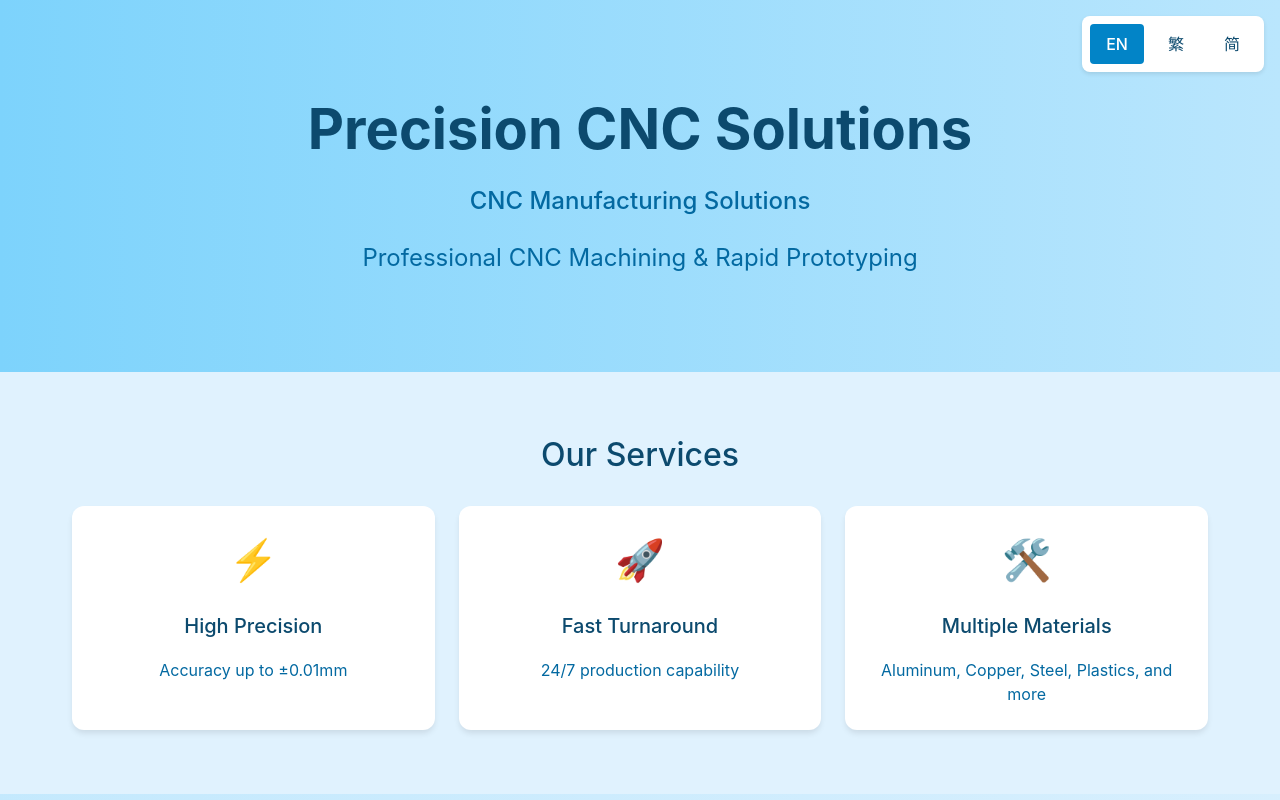
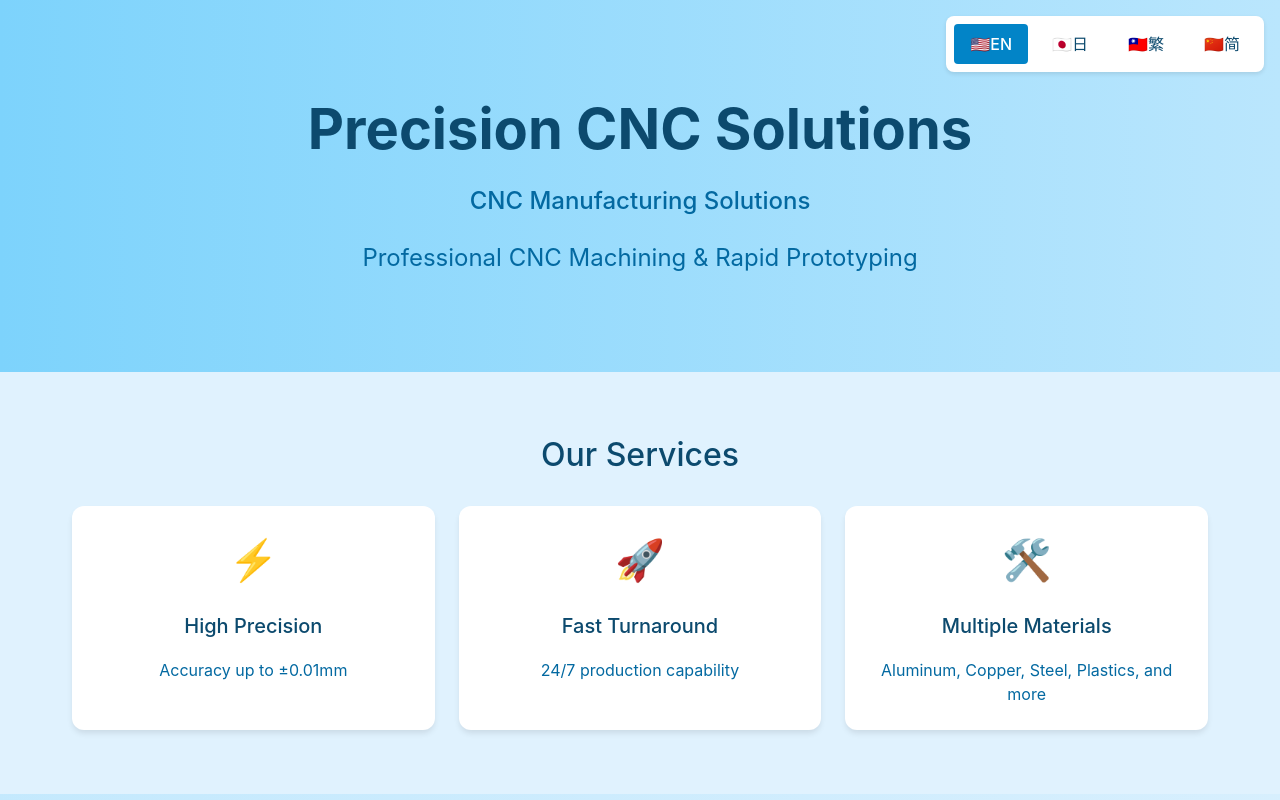
Before and after one commit to hanklikesmatcha/cnc-cost-analysis, a React (Vite) app in the folder frontend/: page / in a window 1280 px wide. Shown: the top 800 px of the page. Built offline with nearby package versions, Linux system fonts and the light colour scheme.

Commit message:
Add Japanese language support and enhance language switch component

```diff
--- a/frontend/src/components/LanguageSwitch.tsx
+++ b/frontend/src/components/LanguageSwitch.tsx
@@ -1,27 +1,34 @@
 import { useLanguage } from "../contexts/languageUtils";
+import type { Language } from "../contexts/languageUtils";
 
 export function LanguageSwitch() {
   const { language, setLanguage } = useLanguage();
+
+  const languages: {
+    code: Language;
+    name: string;
+    abbr: string;
+    flag: string;
+  }[] = [
+    { code: "en", name: "English", abbr: "EN", flag: "🇺🇸" },
+    { code: "ja", name: "日本語", abbr: "日", flag: "🇯🇵" },
+    { code: "zh-TW", name: "繁體中文", abbr: "繁", flag: "🇹🇼" },
+    { code: "zh-CN", name: "简体中文", abbr: "简", flag: "🇨🇳" },
+  ];
+
   return (
     <div className="language-switch">
-      <button
-        onClick={() => setLanguage("en")}
-        className={`language-button ${language === "en" ? "active" : ""}`}
-      >
-        EN
-      </button>
-      <button
-        onClick={() => setLanguage("zh-TW")}
-        className={`language-button ${language === "zh-TW" ? "active" : ""}`}
-      >
-        繁
-      </button>
-      <button
-        onClick={() => setLanguage("zh-CN")}
-        className={`language-button ${language === "zh-CN" ? "active" : ""}`}
-      >
-        简
-      </button>
+      {languages.map(({ code, name, abbr, flag }) => (
+        <button
+          key={code}
+          onClick={() => setLanguage(code)}
+          className={`language-button ${language === code ? "active" : ""}`}
+          title={name}
+        >
+          <span className="flag">{flag}</span>
+          {abbr}
+        </button>
+      ))}
     </div>
   );
 }
--- a/frontend/src/contexts/LanguageContext.tsx
+++ b/frontend/src/contexts/LanguageContext.tsx
@@ -12,6 +12,9 @@ export function LanguageProvider({ children }: { children: React.ReactNode }) {
     const lang = navigator.language.toLowerCase();
     if (lang.startsWith("zh")) {
       return lang.includes("tw") ? "zh-TW" : "zh-CN";
+    }
+    if (lang.startsWith("ja")) {
+      return "ja";
     }
     return "en";
   };
--- a/frontend/src/contexts/languageUtils.ts
+++ b/frontend/src/contexts/languageUtils.ts
@@ -1,7 +1,7 @@
 import { createContext, useContext } from "react";
 import { translations } from "../translations";
 
-export type Language = "en" | "zh-TW" | "zh-CN";
+export type Language = "en" | "zh-TW" | "zh-CN" | "ja";
 export type TranslationType = typeof translations.en;
 
 export interface LanguageContextType {
--- a/frontend/src/translations.ts
+++ b/frontend/src/translations.ts
@@ -75,6 +75,9 @@ export const translations = {
       steel1045: "Steel 1045",
       stainless304: "Stainless 304",
       stainless316: "Stainless 316",
+      aluminum: "Aluminum",
+      steel: "Steel",
+      titanium: "Titanium",
     },
     units: {
       metric: "Metric",
@@ -86,7 +89,8 @@ export const translations = {
         "The total surface area of the part in square millimeters/inches",
       centerOfMass: "The geometric center of the part's mass",
       processingTime:
-        "Estimated machining time based on part complexity and size",
+        "Estimated machining time based on material type and part geometry",
+      material: "Selected material for manufacturing",
     },
   },
   "zh-TW": {
@@ -163,6 +167,9 @@ export const translations = {
       steel1045: "1045 碳鋼",
       stainless304: "304 不鏽鋼",
       stainless316: "316 不鏽鋼",
+      aluminum: "鋁",
+      steel: "鋼",
+      titanium: "鈦",
     },
     units: {
       metric: "公制",
@@ -249,6 +256,9 @@ export const translations = {
       steel1045: "1045 碳钢",
       stainless304: "304 不锈钢",
       stainless316: "316 不锈钢",
+      aluminum: "铝",
+      steel: "钢",
+      titanium: "钛",
     },
     units: {
       metric: "公制",
@@ -261,4 +271,95 @@ export const translations = {
       processingTime: "基于零件复杂度和尺寸的估计加工时间",
     },
   },
+  ja: {
+    companyInfo: {
+      name: "精密CNCソリューションズ",
+      email: "szuhan.eng@gmail.com",
+      phone: "+886-2-6940310",
+      address: "台湾新北市汐止区福徳一路342巷一弄6号",
+    },
+    title: "CNC製造ソリューション",
+    subtitle: "プロフェッショナルCNC加工・試作",
+    uploadTitle: "即時見積もり",
+    uploadDescription: "CADファイルをアップロードして即時コスト分析",
+    uploadNew: "新規ファイルのアップロード",
+    dropzone: {
+      active: "📂 CADファイルをここにドロップ...",
+      inactive: "📂 CADファイルをドラッグ＆ドロップ、またはクリックして選択",
+      formats: "対応フォーマット：",
+    },
+    analysis: {
+      title: "部品分析",
+      originalGeometry: "元の形状",
+      convertedGeometry: "変換後の形状",
+      volume: "体積",
+      surfaceArea: "表面積",
+      centerOfMass: "重心",
+      processingTime: "推定加工時間",
+      minutes: "分",
+    },
+    cost: {
+      title: "コスト分析",
+      materialCosts: "材料費（概算）",
+      material: "材料",
+      weight: "重量 (g)",
+      cost: "コスト (USD)",
+      processingCosts: "加工費",
+      machineTime: "機械時間",
+      machineCost: "機械費用",
+      disclaimer:
+        "* コストは一般的な市場価格に基づく概算です。実際の価格は異なる場合があります。",
+    },
+    features: {
+      title: "サービス",
+      quality: {
+        title: "高精度",
+        description: "精度±0.01mmまで",
+      },
+      speed: {
+        title: "短納期",
+        description: "24時間365日生産体制",
+      },
+      materials: {
+        title: "多様な材料",
+        description: "アルミ、銅、鋼、プラスチックなど",
+      },
+    },
+    status: {
+      title: "状態",
+      refresh: "更新",
+      completed: "完了",
+      failed: "失敗",
+      processing: "処理中",
+      error: "エラー",
+    },
+    materials: {
+      pom: "POM（アセタール）",
+      pc: "PC（ポリカーボネート）",
+      abs: "ABS",
+      peek: "PEEK",
+      nylon: "ナイロン",
+      aluminum6061: "アルミニウム6061",
+      aluminum7075: "アルミニウム7075",
+      brass: "真鍮",
+      copper: "銅",
+      steel1045: "鋼1045",
+      stainless304: "ステンレス304",
+      stainless316: "ステンレス316",
+      aluminum: "アルミニウム",
+      steel: "鋼",
+      titanium: "チタン",
+    },
+    units: {
+      metric: "メートル法",
+      imperial: "インペリアル",
+    },
+    tooltips: {
+      volume: "部品の総体積（立方ミリメートル/インチ）",
+      surfaceArea: "部品の総表面積（平方ミリメートル/インチ）",
+      centerOfMass: "部品の質量の幾何学的中心",
+      processingTime: "材料の種類と部品形状に基づく推定加工時間",
+      material: "選択された製造材料",
+    },
+  },
 } as const;
```
